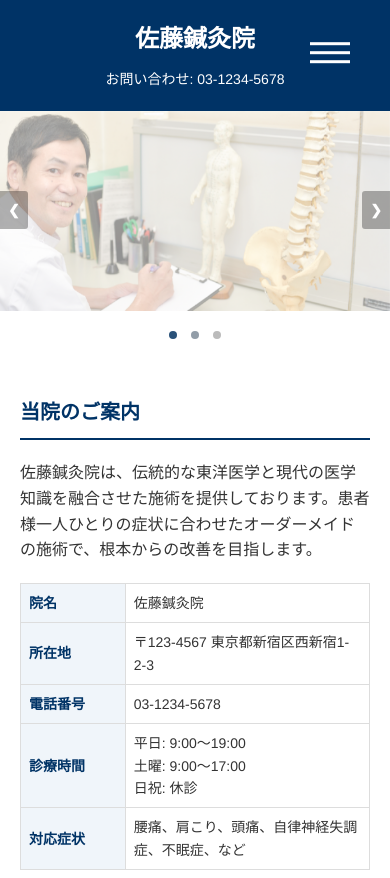
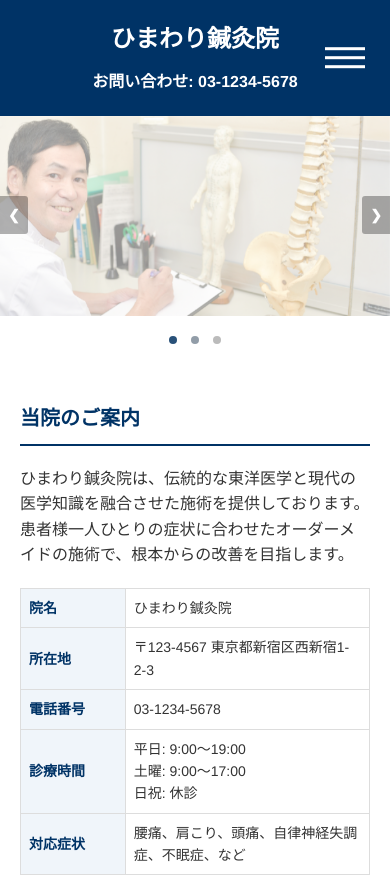
Before and after one commit to kakimotoyuta1228/himawari_acupuntcture, a plain HTML site: page index.html in a window 390 px wide. Shown: the top 878 px of the page. Drawn offline with Linux system fonts and the light colour scheme.

Commit message:
Add files via upload

```diff
--- a/index.html
+++ b/index.html
@@ -4,16 +4,16 @@
     <meta charset="UTF-8">
     <meta name="viewport" content="width=device-width, initial-scale=1.0">
     <meta name="robots" content="noindex">
-    <title>佐藤鍼灸院</title>
+    <title>ひまわり鍼灸院</title>
     <link rel="stylesheet" href="styles.css">
 </head>
 <body>
     <!-- ヘッダー -->
     <header>
         <div class="header-container">
-            <div class="logo">佐藤鍼灸院</div>
+            <div class="logo">ひまわり鍼灸院</div>
             <div class="contact-info">
-                <p>お問い合わせ: 03-1234-5678</p>
+                <a href="tel:03-1234-5678" class="phone-link">お問い合わせ: 03-1234-5678</a>
             </div>
         </div>
     </header>
@@ -57,13 +57,13 @@
         <!-- 当院のご案内 -->
         <section id="about">
             <h2>当院のご案内</h2>
-            <p>佐藤鍼灸院は、伝統的な東洋医学と現代の医学知識を融合させた施術を提供しております。患者様一人ひとりの症状に合わせたオーダーメイドの施術で、根本からの改善を目指します。</p>
+            <p>ひまわり鍼灸院は、伝統的な東洋医学と現代の医学知識を融合させた施術を提供しております。患者様一人ひとりの症状に合わせたオーダーメイドの施術で、根本からの改善を目指します。</p>
 
             <div class="clinic-info">
                 <table>
                     <tr>
                         <th>院名</th>
-                        <td>佐藤鍼灸院</td>
+                        <td>ひまわり鍼灸院</td>
                     </tr>
                     <tr>
                         <th>所在地</th>
@@ -103,7 +103,7 @@
                     <ul>
                         <li>2010年 東京鍼灸大学 鍼灸学部卒業</li>
                         <li>2010年-2015年 青山総合病院 東洋医学科勤務</li>
-                        <li>2015年 佐藤鍼灸院 開業</li>
+                        <li>2015年 ひまわり鍼灸院 開業</li>
                     </ul>
                     <p><strong>メッセージ:</strong></p>
                     <p>患者様の痛みや不調を取り除き、健康な日常生活を送れるようサポートいたします。一人ひとりに合った最適な施術プランをご提案します。</p>
@@ -184,11 +184,7 @@
     <!-- フッター -->
     <footer>
         <div class="footer-container">
-            <div class="footer-info">
-                <p>佐藤鍼灸院</p>
-                <p>〒123-4567 東京都新宿区西新宿1-2-3</p>
-                <p>TEL: 03-1234-5678</p>
-            </div>
+
 
             <div class="footer-links">
                 <a href="#about">当院のご案内</a>
@@ -198,7 +194,7 @@
                 <a href="#access">アクセス</a>
             </div>
 
-            <p>&copy; 2025 佐藤鍼灸院 All Rights Reserved.</p>
+            <p>&copy; 2025 ひまわり鍼灸院 All Rights Reserved.</p>
         </div>
     </footer>
 
--- a/styles.css
+++ b/styles.css
@@ -34,8 +34,18 @@ header {
     font-weight: bold;
 }
 
-.contact-info {
-    font-size: 16px;
+
+.phone-link {
+    color: white;
+    text-decoration: none;
+    transition: opacity 0.3s;
+    font-size: 18px;
+    font-weight: bold;
+}
+
+.phone-link:hover {
+    opacity: 0.8;
+    text-decoration: underline;
 }
 
 /* ナビゲーション */
@@ -358,16 +368,20 @@ footer {
         margin-bottom: 0;
     }
 
-    .contact-info {
-        font-size: 14px;
-        text-align: center;
+
+
+    .phone-link {
+        display: inline-block;
+        padding: 1px 0;
+        font-size: 16px;
+
     }
 
     /* ハンバーガーメニュー */
     .hamburger {
         display: block;
         position: absolute;
-        right: 30px; /* 右端からの距離：数字を大きくすれば右に寄る、小さくすれば左に寄る */
+        right: 15px; /* 右端からの距離：数字を大きくすれば左に寄る、小さくすれ右に寄る */
         transform: translateY(-160%);
         z-index: 110;
         background-color: transparent;
```
